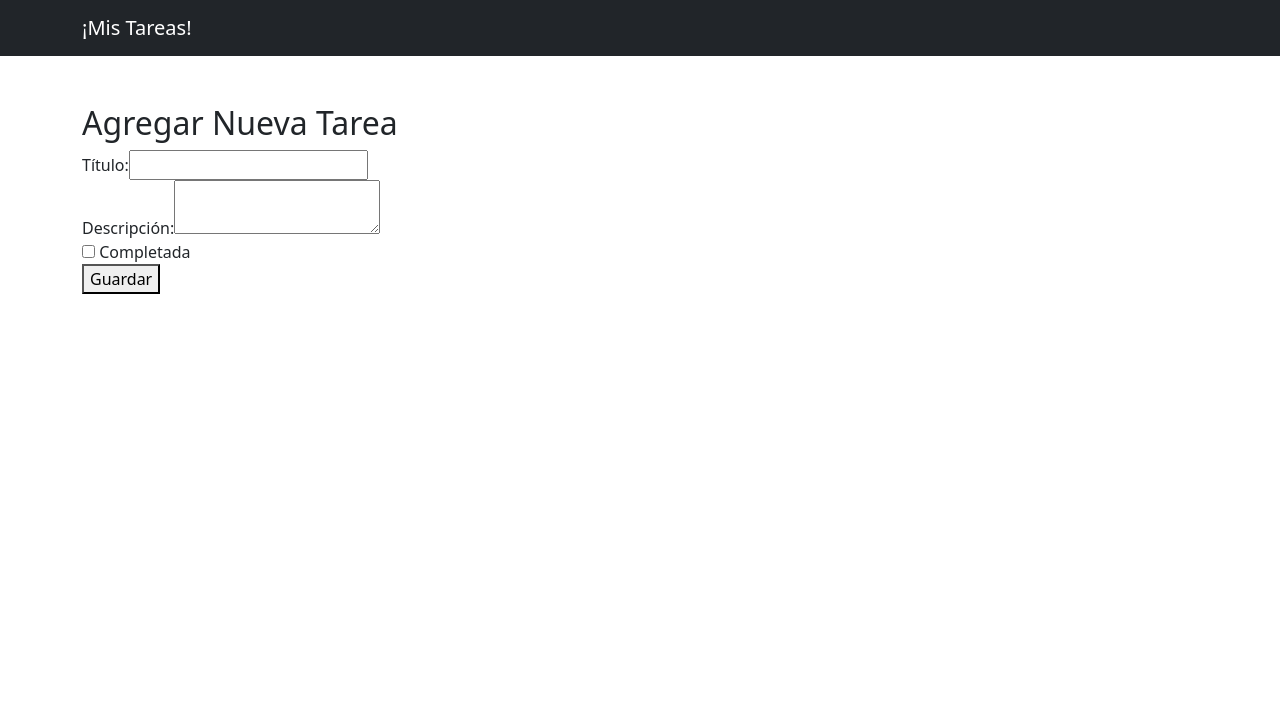
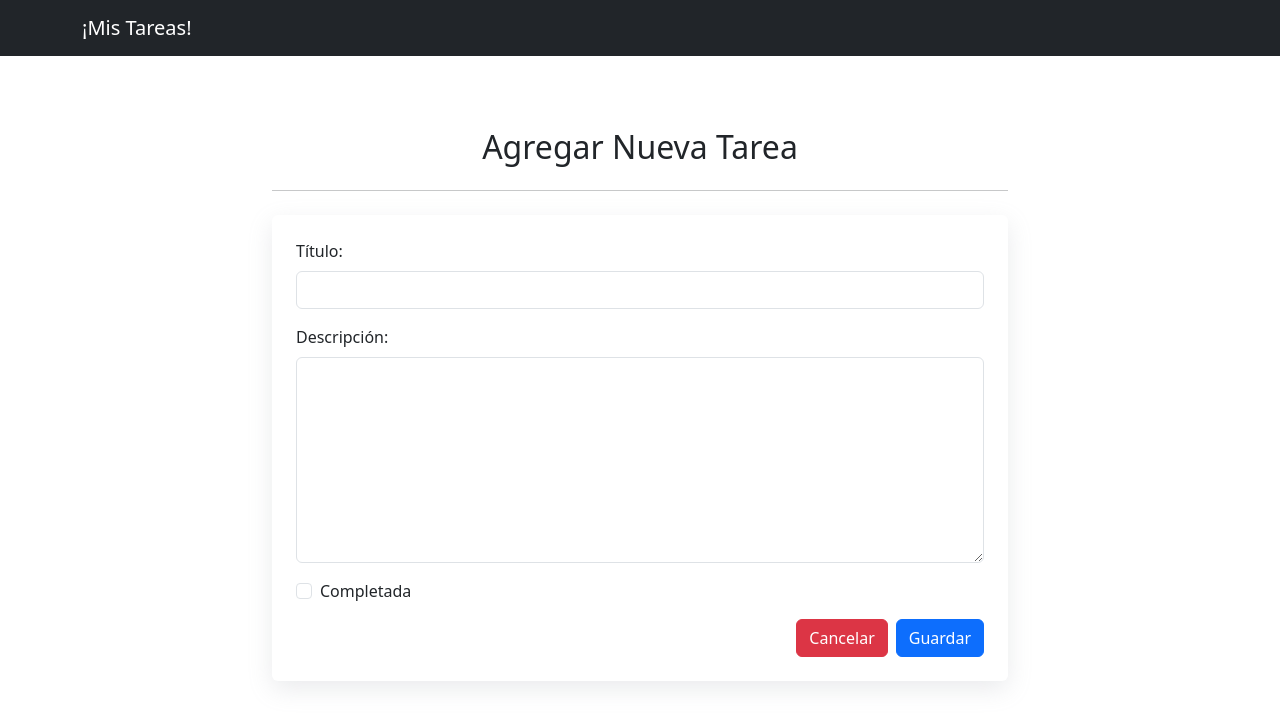
Before and after one commit to adigio/lista-de-tareas, an Angular app in the folder front/: page /form in a window 1280 px wide. Shown: the top 724 px of the page. Built offline with nearby package versions, Linux system fonts and the light colour scheme.

Commit message:
feat: Added style and modal for delete confirmation

```diff
--- a/front/package.json
+++ b/front/package.json
@@ -18,6 +18,7 @@
     "@angular/platform-browser": "^16.2.0",
     "@angular/platform-browser-dynamic": "^16.2.0",
     "@angular/router": "^16.2.0",
+    "@ng-bootstrap/ng-bootstrap": "^15.1.2",
     "bootstrap": "^5.3.3",
     "bootstrap-icons": "^1.11.3",
     "rxjs": "~7.8.0",
--- a/front/src/app/app.component.html
+++ b/front/src/app/app.component.html
@@ -11,8 +11,6 @@
   </div>
 </nav>
 
-<div class="container" >
-  <div class="row mt-5">
-    <router-outlet></router-outlet>
-  </div>
+<div class="container">
+  <router-outlet></router-outlet>
 </div>
--- a/front/src/app/app.module.ts
+++ b/front/src/app/app.module.ts
@@ -2,6 +2,7 @@ import { NgModule } from '@angular/core';
 import { BrowserModule } from '@angular/platform-browser';
 import { FormsModule } from '@angular/forms';
 import { RouterModule, Routes } from '@angular/router';
+import { NgbModule } from '@ng-bootstrap/ng-bootstrap';
 
 import { AppRoutingModule } from './app-routing.module';
 import { AppComponent } from './app.component';
@@ -25,7 +26,8 @@ const routes: Routes = [
     AppRoutingModule,
     RouterModule.forRoot(routes),
     FormsModule,
-    HttpClientModule
+    HttpClientModule,
+    NgbModule
   ],
   providers: [],
   bootstrap: [AppComponent]
--- a/front/src/app/components/task-form/task-form.component.css
+++ b/front/src/app/components/task-form/task-form.component.css
@@ -0,0 +1,4 @@
+#task-form {
+  box-shadow: rgba(149, 157, 165, 0.2) 0px 8px 24px;
+  border: none;
+}
--- a/front/src/app/components/task-form/task-form.component.html
+++ b/front/src/app/components/task-form/task-form.component.html
@@ -1,35 +1,49 @@
-<h2>Agregar Nueva Tarea</h2>
-<form (ngSubmit)="addTask()">
-  <div>
-    <label for="title">Título:</label>
+<div class="row justify-content-center mt-5">
+  <div class="col-8 mt-4">
+
+    <h2 class="text-center mb-4">Agregar Nueva Tarea</h2>
+
+    <hr class="my-4" />
+
+    <form (ngSubmit)="addTask()" class="card p-4" id="task-form">
+      <div class="form-group mb-3">
+        <label for="title" class="form-label">Título:</label>
         <input
           id="title"
+          class="form-control"
           [(ngModel)]="task.title"
           name="title"
           required
         />
       </div>
 
-  <div>
-    <label for="description">Descripción:</label>
+      <div class="form-group mb-3">
+        <label for="description" class="form-label">Descripción:</label>
         <textarea
           id="description"
+          class="form-control"
           [(ngModel)]="task.description"
           name="description"
+          rows="8"
           required
         ></textarea>
       </div>
 
-  <div>
-    <label>
+      <div class="form-check mb-3">
         <input
+          id="completed"
+          class="form-check-input"
           type="checkbox"
           [(ngModel)]="task.completed"
           name="completed"
         />
-      Completada
-    </label>
+        <label for="completed" class="form-check-label">Completada</label>
       </div>
 
-  <button type="submit">Guardar</button>
+      <div class="d-grid gap-2 d-md-flex justify-content-md-end">
+        <a class="btn btn-outline-danger" routerLink="/" routerLinkActive="active">Cancelar</a>
+        <button type="submit" class="btn btn-primary">Guardar</button>
+      </div>
     </form>
+  </div>
+</div>
--- a/front/src/app/components/task-list/task-list.component.html
+++ b/front/src/app/components/task-list/task-list.component.html
@@ -1,4 +1,18 @@
-<div class="task-list row flex">
+<ng-template #deleteModal let-modal>
+  <div class="modal-header">
+    <h5 class="modal-title">Confirmar eliminación</h5>
+    <button type="button" class="btn-close" aria-label="Close" (click)="modal.dismiss('cancel')"></button>
+  </div>
+  <div class="modal-body">
+    ¿Estás seguro de que deseas eliminar esta tarea?
+  </div>
+  <div class="modal-footer">
+    <button type="button" class="btn btn-secondary" (click)="modal.dismiss('cancel')">Cancelar</button>
+    <button type="button" class="btn btn-danger" (click)="confirmDelete(modal)">Eliminar</button>
+  </div>
+</ng-template>
+
+<div class="task-list row justify-content-center py-5 flex">
   <h2 class="d-flex justify-content-between">
     Lista de Tareas
     <a class="nav-link" routerLink="/form" routerLinkActive="active" class="btn btn-outline-primary">
@@ -12,20 +26,20 @@
 
   <hr class="my-5"/>
 
-  <div class="card col-4 m-2" *ngFor="let task of tasks">
+  <div class="card col-10 m-2" *ngFor="let task of tasks">
     <div class="card-body d-flex flex-column justify-content-between">
       <div>
         <h4 class="card-title" [ngClass]="{'text-decoration-line-through': task.completed, '': !task.completed}">{{ task.title }}</h4>
         <p [ngClass]="{'text-decoration-line-through': task.completed, '': !task.completed}">{{ task.description }}</p>
       </div>
 
-      <div class="d-flex justify-content-end">
+      <div class="d-grid gap-2 d-md-flex justify-content-md-end">
         <button (click)="toggleCompletion(task)" class="btn" [ngClass]="{'btn-success': task.completed, 'btn-primary': !task.completed}">
           <i class="bi bi-check-circle"></i>
           {{ task.completed ? 'Completado' : 'Completar' }}
         </button>
 
-        <button (click)="deleteTask(task.id)" class="btn btn-danger"><i class="bi bi-trash"></i></button>
+        <button (click)="openDeleteModal(task.id, deleteModal)" class="btn btn-danger"><i class="bi bi-trash"></i></button>
       </div>
     </div>
   </div>
--- a/front/src/app/components/task-list/task-list.component.ts
+++ b/front/src/app/components/task-list/task-list.component.ts
@@ -1,5 +1,6 @@
 import { Component, OnInit } from '@angular/core';
 import { Task, TaskService } from 'src/app/services/task.service';
+import { NgbModal } from '@ng-bootstrap/ng-bootstrap';
 
 @Component({
   selector: 'app-task-list',
@@ -8,8 +9,9 @@ import { Task, TaskService } from 'src/app/services/task.service';
 })
 export class TaskListComponent implements OnInit {
   tasks: Task[] = [];
+  taskToDelete: number | null = null;
 
-  constructor(private taskService: TaskService) {}
+  constructor(private taskService: TaskService, private modalService: NgbModal) {}
 
   ngOnInit(): void {
     this.loadTasks();
@@ -21,10 +23,25 @@ export class TaskListComponent implements OnInit {
     });
   }
 
+  openDeleteModal(taskId: number, content: any): void {
+    this.taskToDelete = taskId;
+    this.modalService.open(content, { ariaLabelledBy: 'deleteModalLabel' });
+  }
+
   deleteTask(id: number): void {
     this.taskService.deleteTask(id).subscribe(() => {
       this.tasks = this.tasks.filter(task => task.id !== id);
     });
+  }
+
+  confirmDelete(modal: any): void {
+    if (this.taskToDelete !== null) {
+      this.taskService.deleteTask(this.taskToDelete).subscribe(() => {
+        this.tasks = this.tasks.filter((task) => task.id !== this.taskToDelete); // Elimina la tarea de la lista
+        this.taskToDelete = null; // Resetea la ID seleccionada
+        modal.close('delete confirmed'); // Cierra el modal
+      });
+    }
   }
 
   toggleCompletion(task: Task): void {
```
Also changed, not shown: 1 other file (tests, documents, lock files or other folders). Lines whose indentation alone changed are shown as unchanged.
